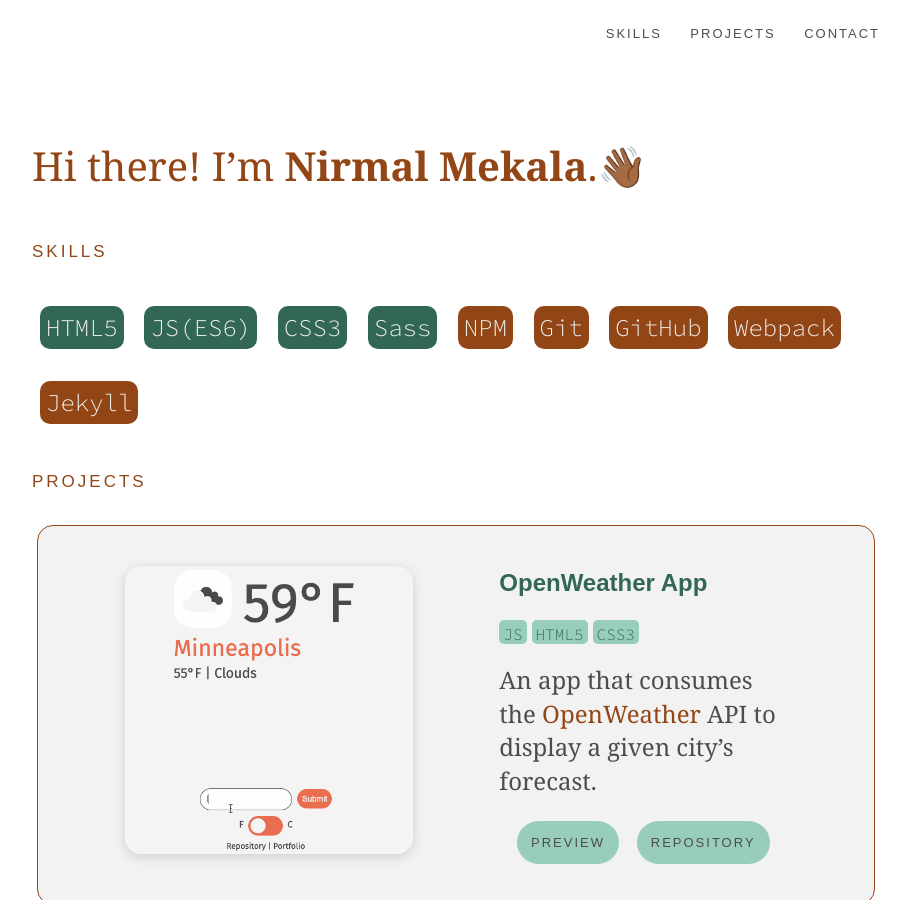
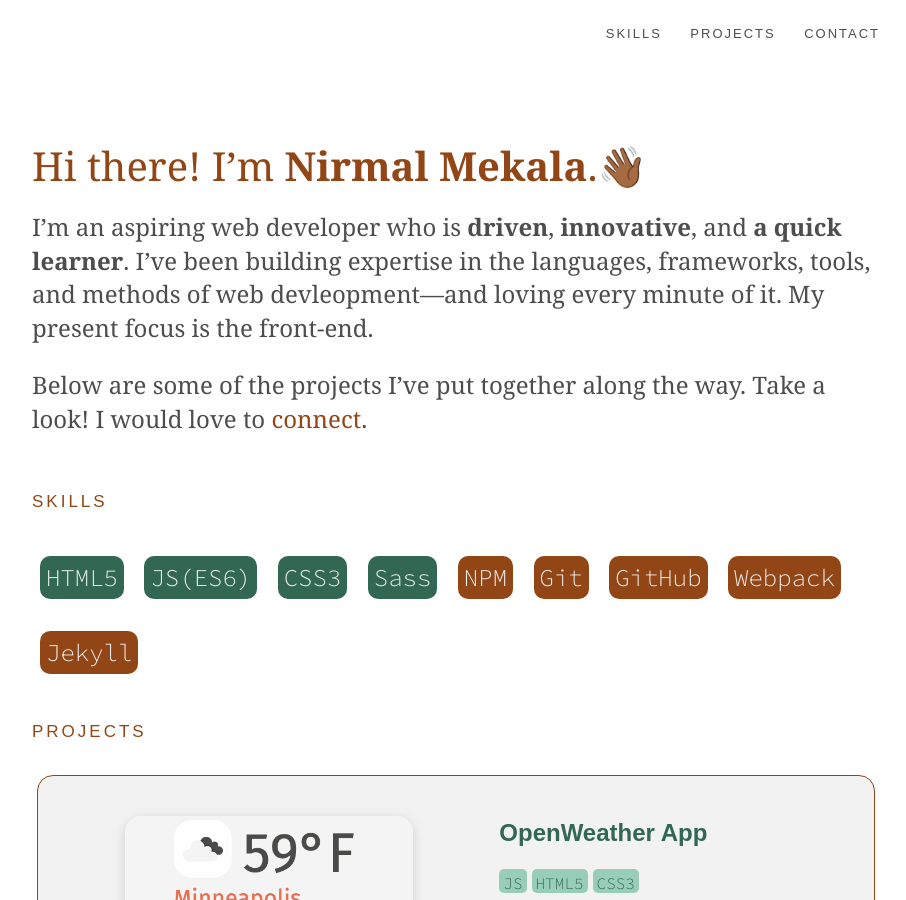
Before and after one commit to ndmekala/ndmekala.github.io, a Jekyll site: the page built from index.html, in a window 1280 px wide and 900 px high. Shown: the whole window, without its empty margins (184-1090 px from the left). Built offline with Jekyll 4.4.1, drawn with Linux system fonts in a browser that asks for light colours; some web fonts are replaced; part of the change alters nothing that is shown; some of the changed text lies outside the part shown.

```diff
--- a/index.html
+++ b/index.html
@@ -7,10 +7,8 @@ layout: home
 
 <section class="about container">
     <p class="about__standout">Hi there! I’m <strong>Nirmal Mekala</strong>.👋🏾</p>
-    <!-- <p>Right now, I write courses for a nonprofit that are being used on four continents. <strong>But I’m ready for a new direction in my career.</strong></p>
-    <p>My whole life I’ve been amazed and bewildered by the digital world around me. What powers the websites and apps I use everyday? That question has driven me to teach myself web development.</p>
-    <p><strong>I’ve had a blast.</strong> Web development is a fresh and exciting challenge that lets me utilize the creativity, drive, problem-solving ability, and endless curiosity that made me a good writer.</p> -->
-    <!-- <p>So here we are! <em>Take a look at my work below and let’s <a href="#contact">connect</a>.</em></p> -->
+    <p>I’m an aspiring web developer who is <strong>driven</strong>, <strong>innovative</strong>, and <strong>a quick learner</strong>. I’ve been building expertise in the languages, frameworks, tools, and methods of web devleopment—and loving every minute of it. My present focus is the front-end.</p>
+    <p>Below are some of the projects I’ve put together along the way. Take a look! I would love to <a href="#contact">connect</a>.</p>
 </section>
 <section class="skills container">
     <h1 id="skills">Skills</h1>
@@ -132,7 +130,7 @@ layout: home
                     <span class="projects__technology">CSS3</span>
                 </div>
                 <div class="projects__description">
-                    <p>Use your mouse to draw on this etch-a-sketch. Powered by Javscript DOM manipulation.</p>
+                    <p>Users can draw with their mouse on this digital etch-a-sketch.</p>
                 </div>
                 <div class="projects__links">
                     <button onclick="location.href='https://ndmekala.github.io/etch-a-sketch'">Preview</button>
```
Also changed, not shown: assets/images/etch.gif, 3 other files.
